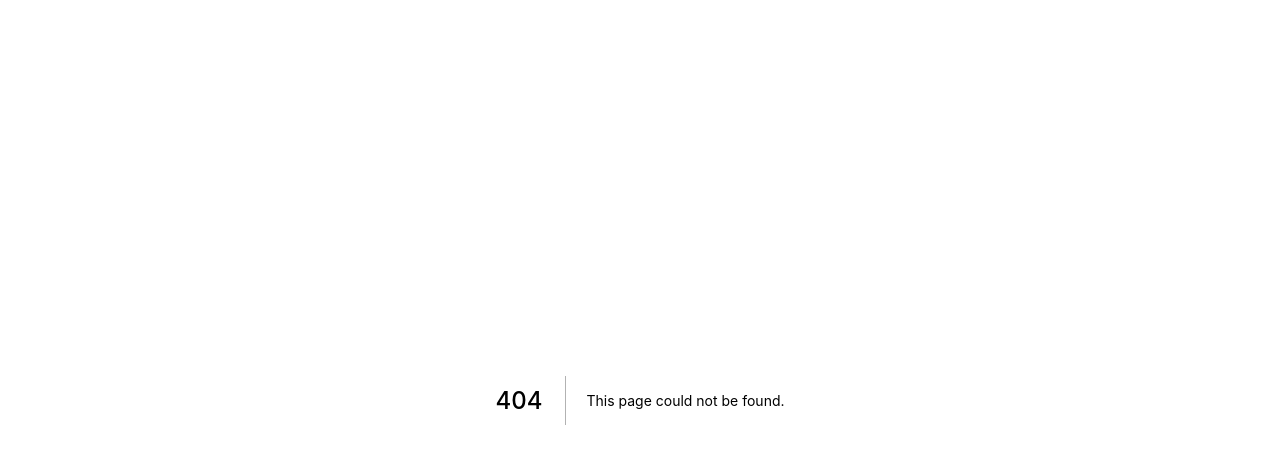
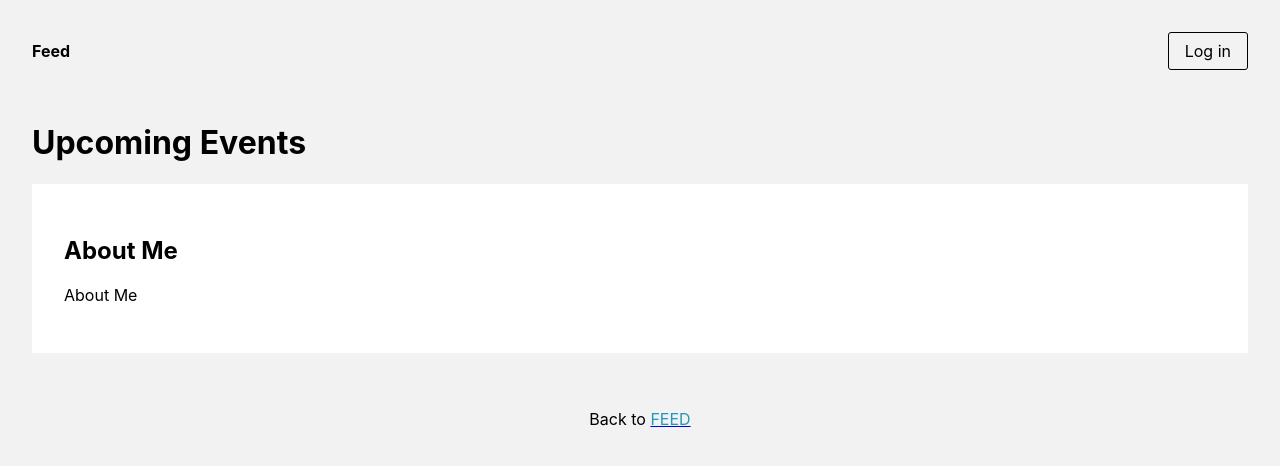
Before and after one commit to justindhillon/ubcevents, a Next.js app: page /about-me in a window 1280 px wide. Before the commit this address had no page. Shown: the top 466 px of the page. Built offline with nearby package versions, Linux system fonts and the light colour scheme; no server answers.

Commit message:
modified:   components/Footer.tsx 	new file:   pages/about-me.tsx

```diff
--- a/components/Footer.tsx
+++ b/components/Footer.tsx
@@ -4,7 +4,7 @@ const Footer: React.FC = () => {
     return (
         <div style={{textAlign:"center"}}>
             <br /><br />
-            <p>Made with <span style={{color:"#2596be"}}>♥</span> by <a href="https://github.com/justindhillon/ubcevents"><span style={{color:"#2596be"}}>Justin Dhillon</span></a></p>
+            <p>Made with <span style={{color:"#2596be"}}>♥</span> by <a href="https://ubcevents.com/about-me"><span style={{color:"#2596be"}}>Justin Dhillon</span></a></p>
             <br /><br />
         </div>
     )
--- /dev/null
+++ b/pages/about-me.tsx
@@ -0,0 +1,45 @@
+import React from "react"
+import type { GetStaticProps } from "next"
+import Layout from "../components/Layout"
+import Post, { PostProps } from "../components/Post"
+import Footer from "../components/Footer";
+import Head from 'next/head';
+
+const AboutMe: React.FC<Props> = (props) => {
+  return (
+    <Layout>
+      <Head>
+        <title>About Me</title>
+        <meta property="description" content="About Me Page" />
+      </Head>
+      <div className="page">
+        <h1>Upcoming Events</h1>
+        <main>
+            <h2>About Me</h2>
+            <p>About Me</p>
+            <style jsx>{`
+                main {
+                    background: white;
+                    padding: 2rem;
+                    transition: box-shadow 0.1s ease-in;
+                }
+            `}</style>
+        </main>
+        <div style={{textAlign:"center"}}>
+            <br /><br />
+            <p>Back to <a href="/"><span style={{color:"#2596be"}}>FEED</span></a></p>
+            <br /><br />
+        </div>
+    </div>
+    <style jsx>{`
+        main {
+            background: white;
+            padding: 2rem;
+            transition: box-shadow 0.1s ease-in;
+        }
+    `}</style>
+    </Layout>
+  )
+}
+
+export default AboutMe;
```
